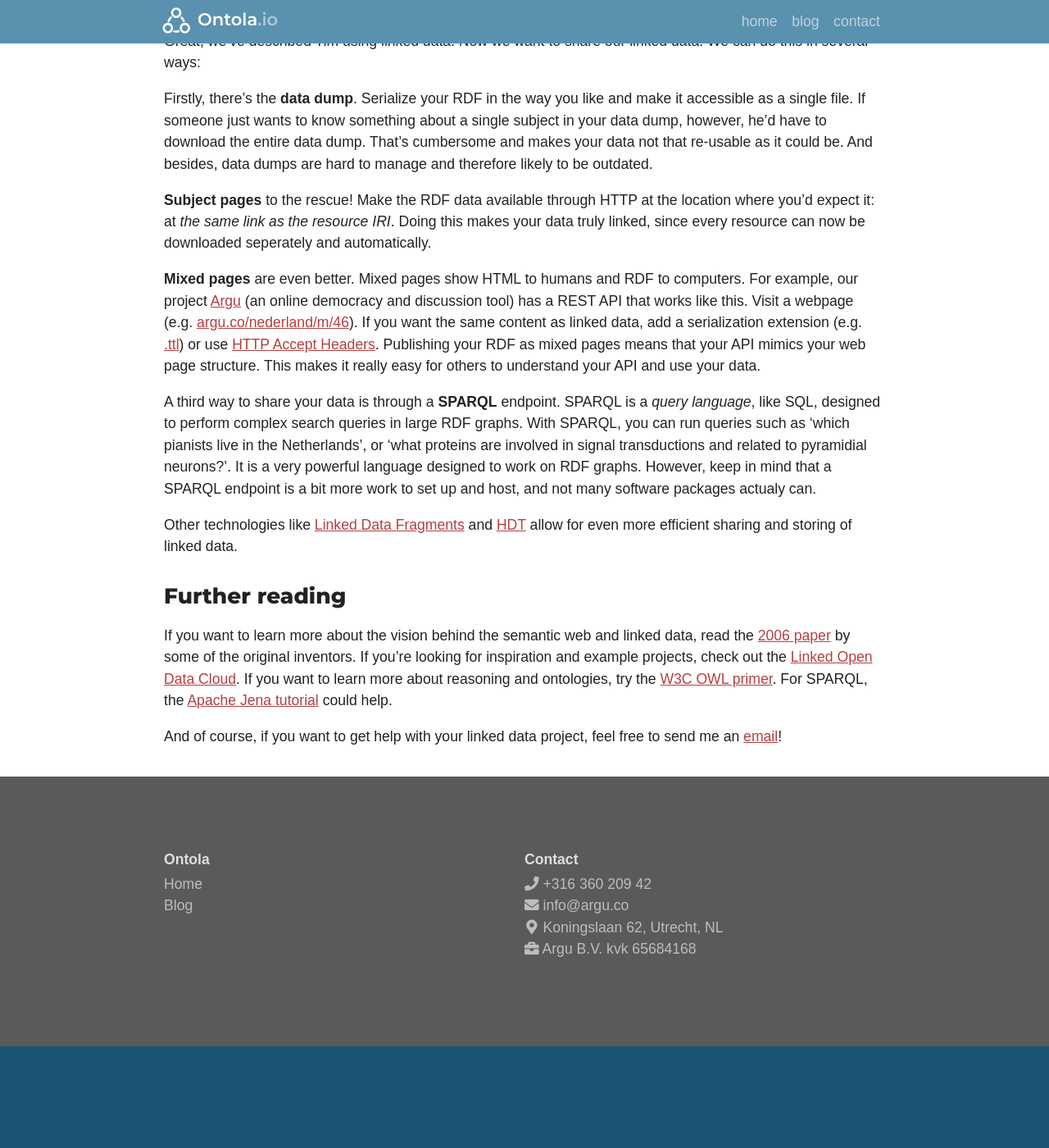
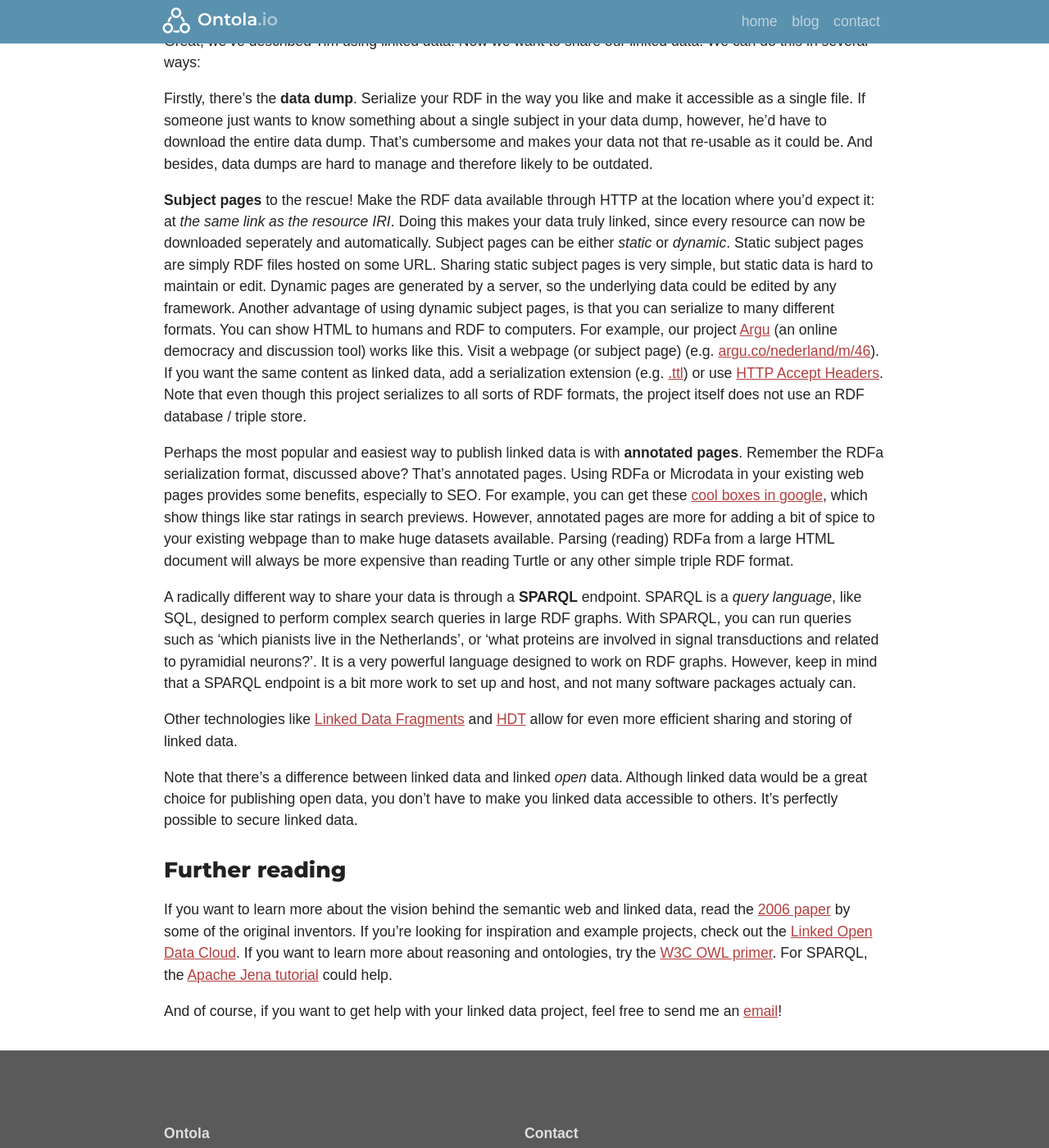
Before and after one commit to ontola/home, a Jekyll site: the page built from _posts/2018-06-14-a-brief-introduction-to-linked-data.md, in a window 1280 px wide and 1400 px high, scrolled down 5286 px. Shown: the whole window at 82% size. Built offline with Jekyll 4.4.1, drawn with Linux system fonts in a browser that asks for light colours; nearby versions of some CDN libraries; before the commit the page ends 6562 px from its top, so only the background shows below that.

Commit message:
Improved article

```diff
--- a/_posts/2018-06-14-a-brief-introduction-to-linked-data.md
+++ b/_posts/2018-06-14-a-brief-introduction-to-linked-data.md
@@ -208,22 +208,35 @@ And besides, data dumps are hard to manage and therefore likely to be outdated.
 **Subject pages** to the rescue!
 Make the RDF data available through HTTP at the location where you'd expect it: at _the same link as the resource IRI_.
 Doing this makes your data truly linked, since every resource can now be downloaded seperately and automatically.
+Subject pages can be either _static_ or _dynamic_.
+Static subject pages are simply RDF files hosted on some URL.
+Sharing static subject pages is very simple, but static data is hard to maintain or edit.
+Dynamic pages are generated by a server, so the underlying data could be edited by any framework.
+Another advantage of using dynamic subject pages, is that you can serialize to many different formats.
+You can show HTML to humans and RDF to computers.
+For example, our project [Argu](https://argu.co) (an online democracy and discussion tool) works like this.
+Visit a webpage (or subject page) (e.g. [argu.co/nederland/m/46](https://argu.co/nederland/m/46)).
+If you want the same content as linked data, add a serialization extension (e.g. [.ttl](https://argu.co/nederland/m/46.ttl)) or use [HTTP Accept Headers](https://developer.mozilla.org/en-US/docs/Web/HTTP/Headers/Accept).
+Note that even though this project serializes to all sorts of RDF formats, the project itself does not use an RDF database / triple store.
 
-**Mixed pages** are even better.
-Mixed pages show HTML to humans and RDF to computers.
-For example, our project [Argu](https://argu.co) (an online democracy and discussion tool) has a REST API that works like this.
-Visit a webpage (e.g. [argu.co/nederland/m/46](https://argu.co/nederland/m/46)).
-If you want the same content as linked data, add a serialization extension (e.g. [.ttl](https://argu.co/nederland/m/46.ttl)) or use [HTTP Accept Headers](https://developer.mozilla.org/en-US/docs/Web/HTTP/Headers/Accept).
-Publishing your RDF as mixed pages means that your API mimics your web page structure.
-This makes it really easy for others to understand your API and use your data.
+Perhaps the most popular and easiest way to publish linked data is with **annotated pages**.
+Remember the RDFa serialization format, discussed above? That's annotated pages.
+Using RDFa or Microdata in your existing web pages provides some benefits, especially to SEO.
+For example, you can get these [cool boxes in google](https://developers.google.com/search/docs/guides/intro-structured-data?visit_id=1-636649250129274125-3755783713&hl=en&rd=1), which show things like star ratings in search previews.
+However, annotated pages are more for adding a bit of spice to your existing webpage than to make huge datasets available.
+Parsing (reading) RDFa from a large HTML document will always be more expensive than reading Turtle or any other simple triple RDF format.
 
-A third way to share your data is through a **SPARQL** endpoint.
+A radically different way to share your data is through a **SPARQL** endpoint.
 SPARQL is a _query language_, like SQL, designed to perform complex search queries in large RDF graphs.
 With SPARQL, you can run queries such as 'which pianists live in the Netherlands', or 'what proteins are involved in signal transductions and related to pyramidial neurons?'.
 It is a very powerful language designed to work on RDF graphs.
 However, keep in mind that a SPARQL endpoint is a bit more work to set up and host, and not many software packages actualy can.
 
 Other technologies like [Linked Data Fragments](http://linkeddatafragments.org/) and [HDT](http://www.rdfhdt.org/what-is-hdt/) allow for even more efficient sharing and storing of linked data.
+
+Note that there's a difference between linked data and linked _open_ data.
+Although linked data would be a great choice for publishing open data, you don't have to make you linked data accessible to others.
+It's perfectly possible to secure linked data.
 
 ## Further reading
 If you want to learn more about the vision behind the semantic web and linked data, read the [2006 paper](https://eprints.soton.ac.uk/262614/1/Semantic_Web_Revisted.pdf) by some of the original inventors.
```
